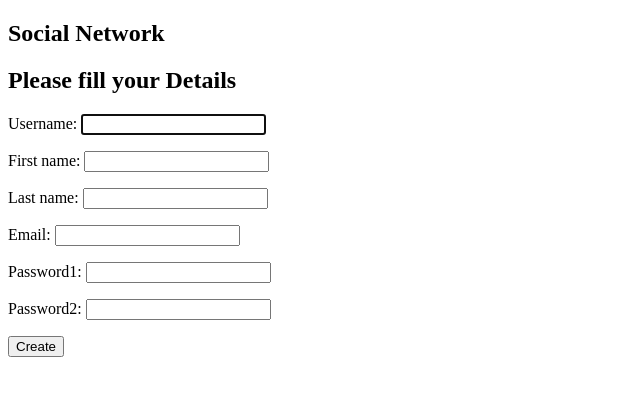
After one commit to karthik-thunga/Social-app, a Django app: page /accounts/registration/ in a window 1280 px wide. The commit adds this page. Shown: the top 396 px of the page, without its empty margins (0-640 px from the left). Run offline with Django 3.2, Linux system fonts and the light colour scheme.

Commit message:
User registration forms are added

```diff
--- /dev/null
+++ b/accounts/forms.py
@@ -0,0 +1,22 @@
+from django.contrib.auth.models import User
+from django.contrib.auth.forms import UserCreationForm
+from django import forms
+
+class UserRegistrationForm(UserCreationForm):
+    username = forms.CharField(widget=forms.TextInput())
+    first_name = forms.CharField(widget=forms.TextInput())
+    last_name = forms.CharField(widget=forms.TextInput())
+    email = forms.EmailField(widget=forms.EmailInput())
+    password1 = forms.CharField(widget=forms.PasswordInput())
+    password2 = forms.CharField(widget=forms.PasswordInput())
+
+    class Meta:
+        model = User
+        fields = ('username', 'first_name', 'last_name', 'email', 'password1', 'password2')
+
+    def clean_email(self):
+        email = self.cleaned_data.get('email')
+        if User.objects.get(email=email):
+            raise forms.ValidationError('Email Already Exist')
+
+        return email
--- a/accounts/templates/accounts/login.html
+++ b/accounts/templates/accounts/login.html
@@ -12,5 +12,6 @@
         <input type="hidden" name="next" value="{{ next }}">
         <input type="submit" value="Login">
         <a href="{% url 'password_reset' %}">Forgot Password?</a>
+        <a href="{% url 'registration' %}"> New User?</a>
     </form>
 {% endblock %}
--- /dev/null
+++ b/accounts/templates/accounts/user_registration.html
@@ -0,0 +1,10 @@
+{% extends 'base.html' %}
+{% block title %} Registration{% endblock %}
+{% block content %}
+    <h2>Please fill your Details </h2>
+    <form action="." method="POST">
+        {% csrf_token %}
+        {{ form.as_p }}
+        <input type="submit" value="Create">
+    </form>
+{% endblock %}
--- a/accounts/templates/base.html
+++ b/accounts/templates/base.html
@@ -14,6 +14,11 @@
         <a href="{% url 'password-change' %}">Change password</a>
         <a href="{% url 'logout' %}">Logout</a>
     {% endif %}
+    {% if messages %}
+        {% for message in messages %}
+            {{ message }}
+        {% endfor %}
+    {% endif %}
     {% block content %}{% endblock %}
 </body>
 </html>
--- a/accounts/urls.py
+++ b/accounts/urls.py
@@ -22,6 +22,8 @@ urlpatterns = [
      name='password_reset_confirm'),
     path('reset/done/', auth_views.PasswordResetCompleteView.as_view(template_name='accounts/password_reset_complete.html'),
      name='password_reset_complete'),
+     path('registration/', views.user_registration, name='registration'),
+
 
 
 ]
--- a/accounts/views.py
+++ b/accounts/views.py
@@ -1,5 +1,7 @@
-from django.shortcuts import render
+from django.shortcuts import render, redirect
 from django.contrib.auth.decorators import login_required
+from .forms import UserRegistrationForm
+from django.contrib import messages
 
 # Creating dashboard view
 
@@ -8,3 +10,18 @@ def dashboard(request):
     return render(
         request, 'accounts/dashboard.html', { 'section':'dashboard' }
     )
+
+# User registration
+
+def user_registration(request):
+    if request.method == 'POST':
+        form=UserRegistrationForm(request.POST)
+        if form.is_valid():
+            form.save()
+            messages.success(request, f'User created successfully')
+            return redirect('login')
+
+    else:
+        form = UserRegistrationForm()
+
+    return render(request, 'accounts/user_registration.html', {'form':form})
```
